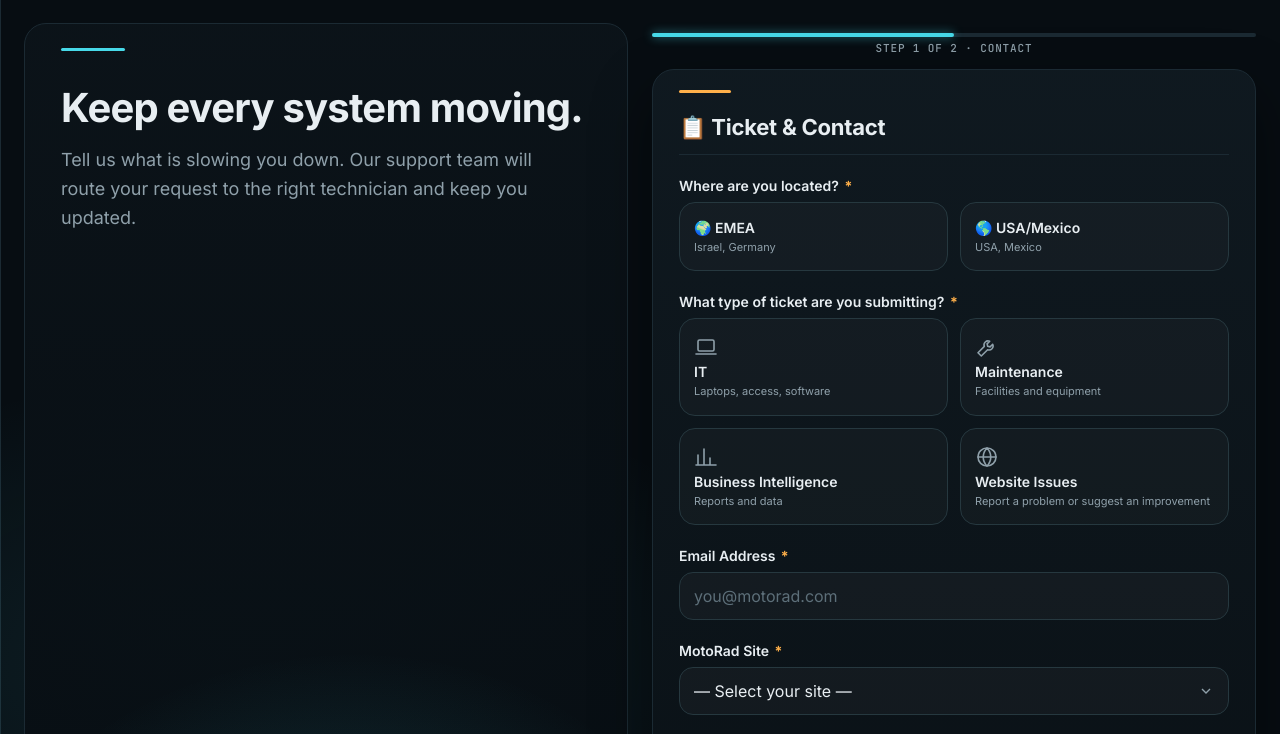
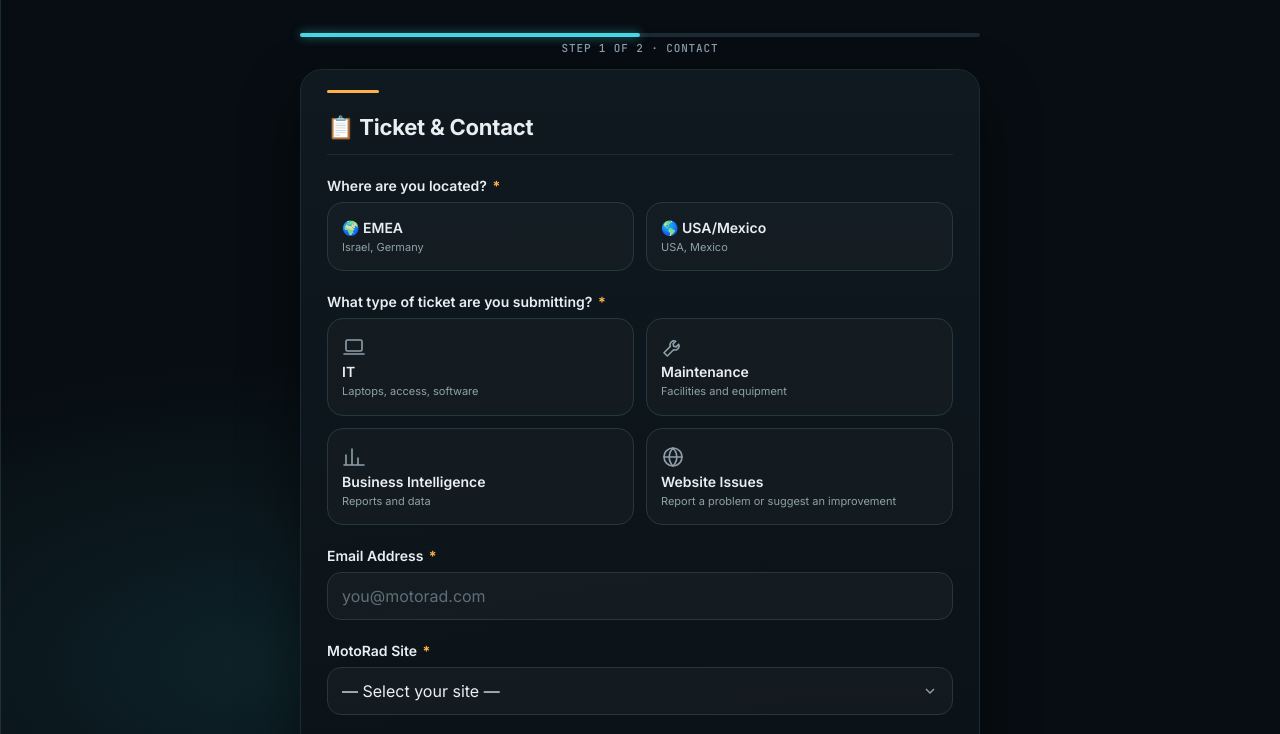
Before and after one commit to aaronmusgrave/it-helpdesk-form, a website: page static/index.html in a window 1280 px wide. Shown: the part 56-790 px from the top of the page. Drawn offline with Linux system fonts and the light colour scheme.

Commit message:
Remove hero panel; center the form
Co-authored-by: Railway <68434857+railway-app[bot]@users.noreply.github.com>

```diff
--- a/static/index.html
+++ b/static/index.html
@@ -113,14 +113,7 @@
   <a class="admin-link" href="/admin.html">Admin</a>
 </div>
 
-<div class="container layout">
-  <aside class="hero">
-    <div class="hero-main">
-      <h2>Keep every system moving.</h2>
-      <p>Tell us what is slowing you down. Our support team will route your request to the right technician and keep you updated.</p>
-    </div>
-    <div class="hero-tip">Tip: Include the asset number, location, and a screenshot when possible.</div>
-  </aside>
+<div class="container layout" style="grid-template-columns:minmax(0,680px);justify-content:center">
   <div class="panel-col">
   <div class="progress-bar"><div class="progress-fill" id="progressFill" style="width:50%"></div></div>
   <div class="step-label" id="stepLabel">Step 1 of 2 · Contact</div>
```
